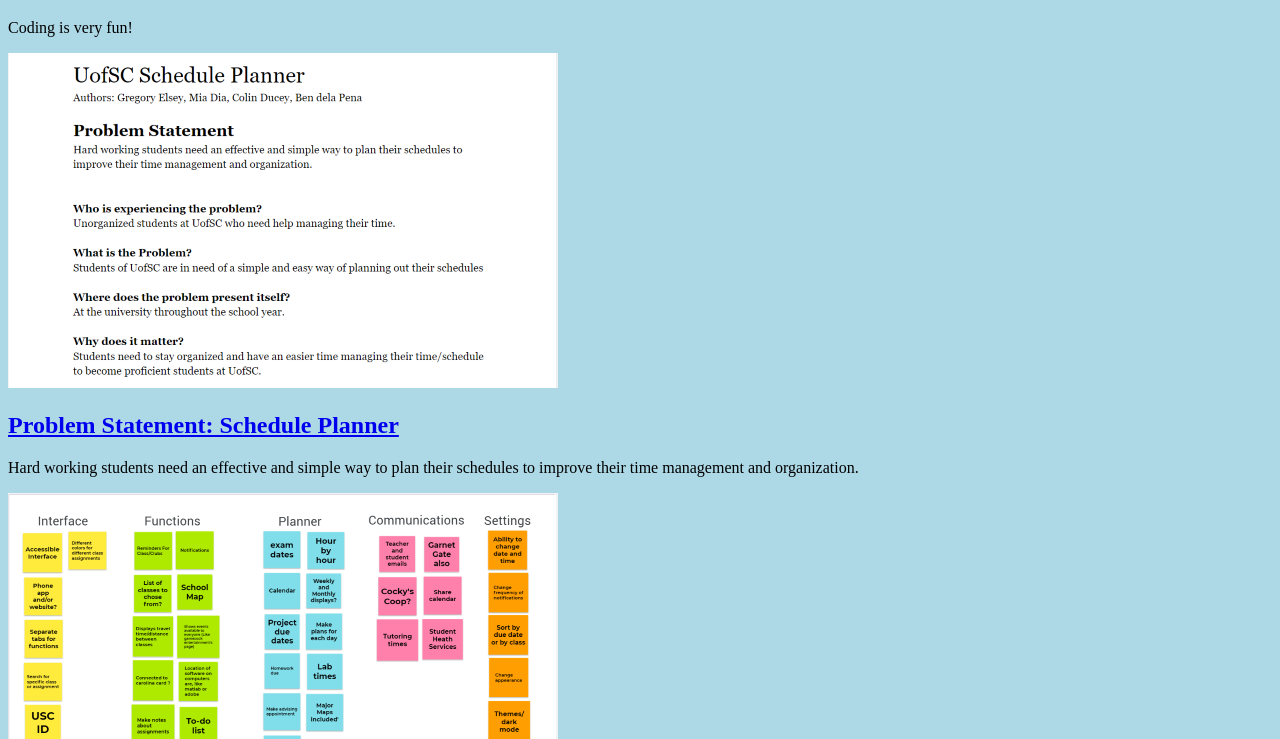
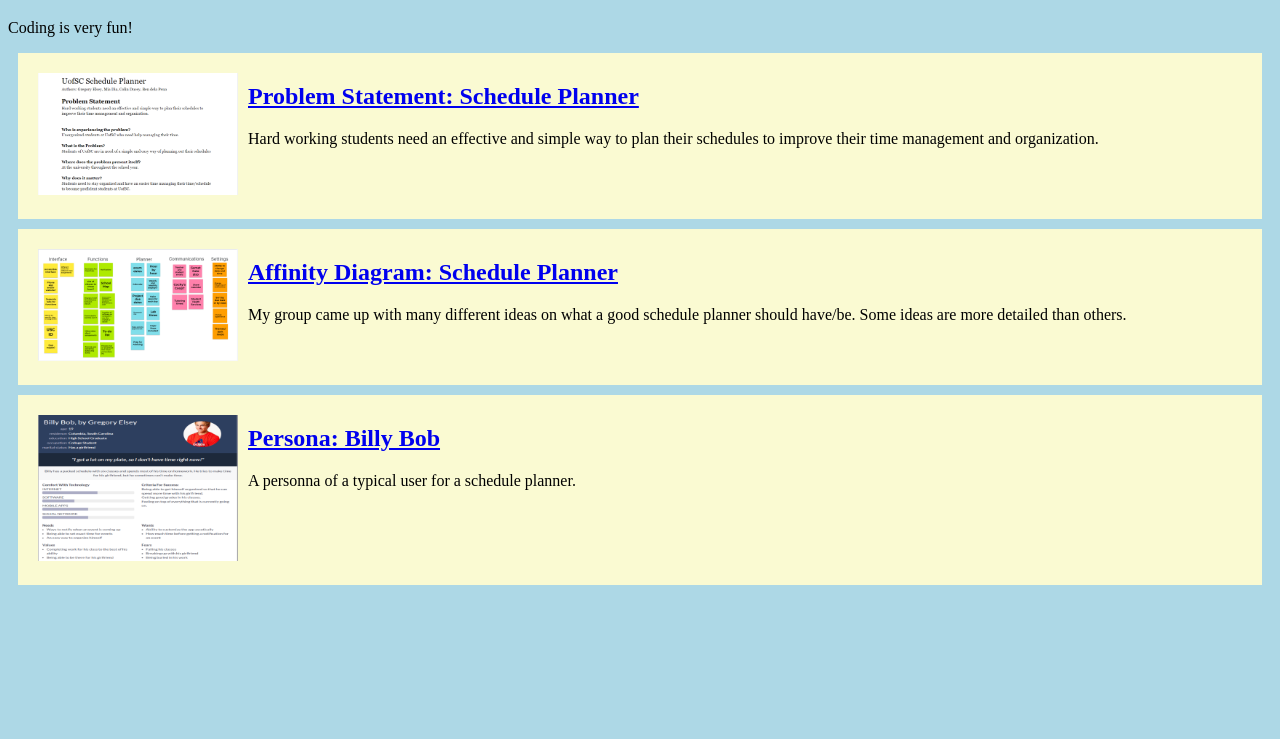
Before and after one commit to GElsey55/GElsey55.github.io, a plain HTML site: page index.html in a window 1280 px wide. Shown: the part 61-800 px from the top of the page. Drawn offline with Linux system fonts and the light colour scheme.

Commit message:
Add files via upload

```diff
--- a/index.html
+++ b/index.html
@@ -18,6 +18,7 @@
                     Hard working students need an effective and simple way to plan their schedules to improve their time management and organization.
                 </p>
             </section>
+        </section>
 
         <!-- Affinity Diagram Assignment-->
         <section class="assignment">
@@ -29,5 +30,16 @@
                 </p>
             </section>
         </section>
+
+        <!-- Personas Assignment-->
+        <section class="assignment">
+            <a href="Files/personas.pdf"><img src="images/personas.PNG"></a>
+            <section class="ass-details">
+                <a href="Files/personas.pdf"><h2>Persona: Billy Bob</h2></a>
+                <p>
+                    A personna of a typical user for a schedule planner.
+                </p>
+            </section>
+        </section>
     </body>
 </html>
--- a/styles.css
+++ b/styles.css
@@ -1,6 +1,18 @@
 body {
     background:lightblue;
     font-family:'Times New Roman', Times, serif;
+}
+
+.assignment {
+    display:flex;
+    padding:10px;
+    margin:10px;
+    background:lightgoldenrodyellow;
+}
+
+.assignment img {
+    width:200px;
+    padding:10px;
 }
 
 h1 {
```
Also changed, not shown: images/personas.PNG (added), 1 other file.
